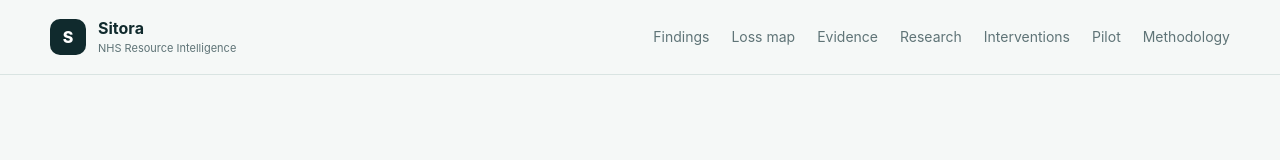
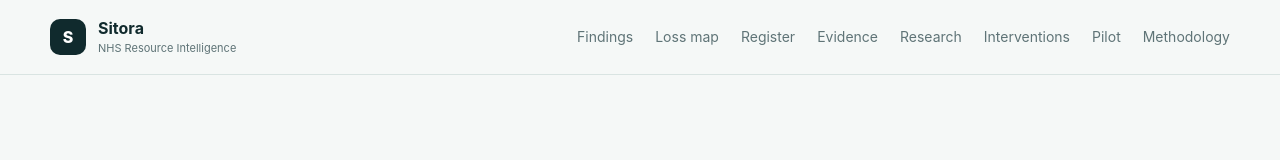
Before and after one commit to Nylon1/NHS, a Next.js app: page / in a window 1280 px wide. Shown: the top 160 px of the page. Built offline with nearby package versions, Linux system fonts and the light colour scheme.

Commit message:
Add Resource Loss Register to navigation

```diff
--- a/components/Header.tsx
+++ b/components/Header.tsx
@@ -3,6 +3,7 @@ import Link from "next/link";
 const nav = [
   ["Findings", "/findings"],
   ["Loss map", "/loss-map"],
+  ["Register", "/register"],
   ["Evidence", "/evidence"],
   ["Research", "/research"],
   ["Interventions", "/interventions"],
```
